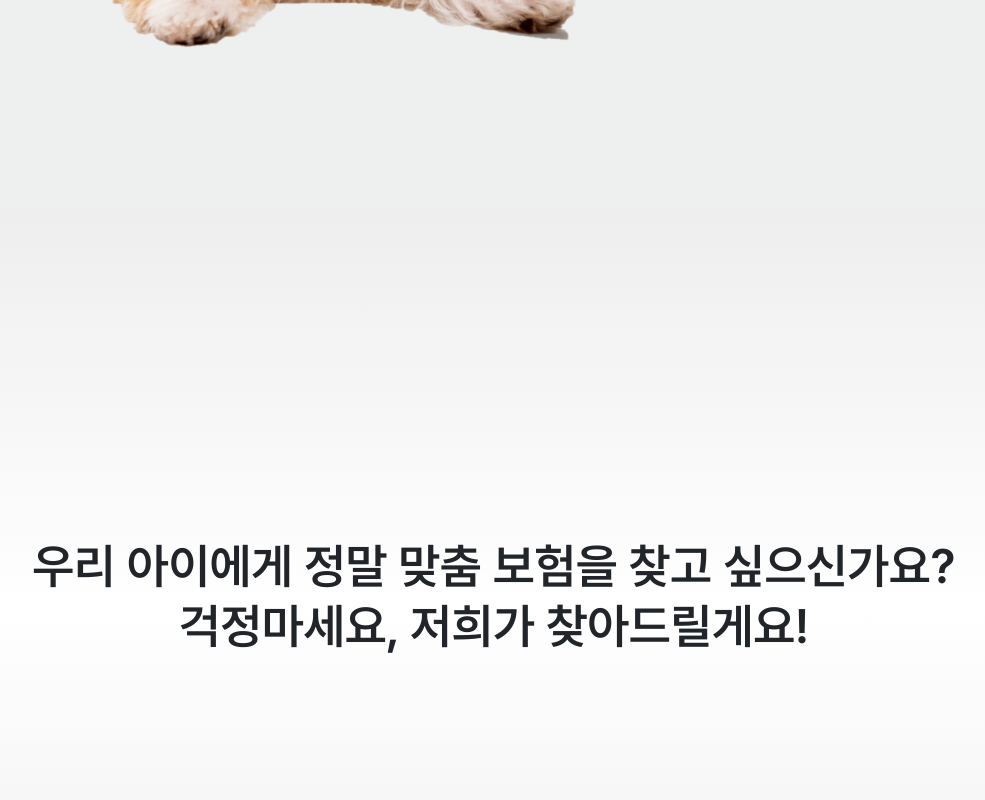
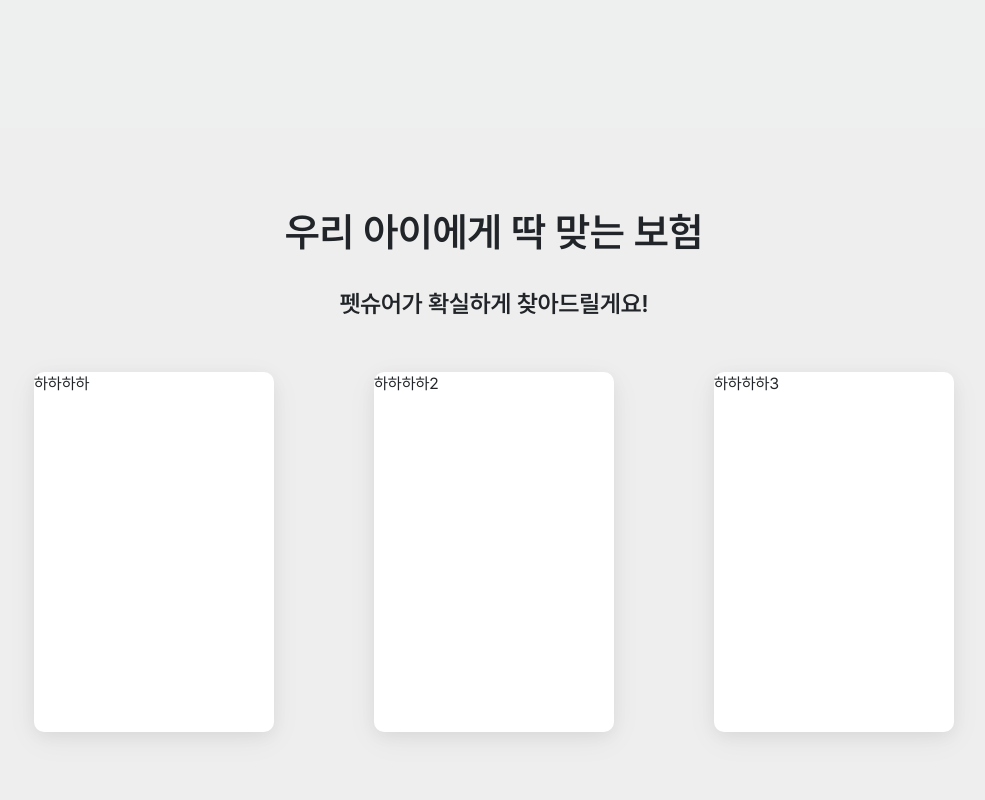
Before and after one commit to jijisusu3/Petsure, a React (Create React App) app in the folder front/: page / in a window 1280 px wide. Shown: the part 1480-2280 px from the top of the page, without its empty margins (146-1131 px from the left). Built offline with nearby package versions, Linux system fonts and the light colour scheme.

Commit message:
refactor: 💡 disease view, landing part2 and 3

```diff
--- a/front/src/components/landing/LandingSection.module.css
+++ b/front/src/components/landing/LandingSection.module.css
@@ -1,12 +1,12 @@
 .landingSection {
   position: relative;
-  height: 100vh;
+  height: 95vh;
   display: flex;
   align-items: center;
 }
 
 .landingSection.tall {
-  height: 100vh;
+  height: 95vh;
 }
 
 .background {
@@ -82,10 +82,10 @@
 }
 
 .back3 {
-  /* background: url('../../images/back3.png');
-  background-size: cover; */
-  background: rgb(238,238,238);
-  background: linear-gradient(0deg, rgba(238,238,238,1) 0%, rgba(255,255,255,1) 50%, rgba(238,238,238,1) 100%);
+  background: url('../../images/back3.png');
+  background-size: cover;
+  /* background: rgb(238,238,238);
+  background: linear-gradient(0deg, rgba(238,238,238,1) 0%, rgba(255,255,255,1) 50%, rgba(238,238,238,1) 100%); */
 }
 
 .last {
--- /dev/null
+++ b/front/src/components/landing/LandingThree.jsx
@@ -0,0 +1,15 @@
+import classes from './LandingThree.module.css';
+
+export default function LandingThree() {
+  return (
+    <div className={classes.landingThree}>
+      <h1>우리 아이에게 딱 맞는 보험</h1>
+      <p>펫슈어가 확실하게 찾아드릴게요!</p>
+      <div className={classes.boxes}>
+        <div className={classes.box}>하하하하</div>
+        <div className={classes.box}>하하하하2</div>
+        <div className={classes.box}>하하하하3</div>
+      </div>
+    </div>
+  );
+}
--- /dev/null
+++ b/front/src/components/landing/LandingThree.module.css
@@ -0,0 +1,36 @@
+.landingThree {
+  position: absolute;
+  width: 100%;
+  height: 100%;
+  display: flex;
+  flex-direction: column;
+  /* justify-content: center; */
+  align-items: center;
+  background: url('../../images/back3.png');
+  background-size: cover;
+}
+
+h1 {
+  margin-top: 80px;
+  margin-bottom: 30px;
+  font-weight: 600;
+}
+
+p {
+  font-size: 24px;
+  font-weight: 600;
+}
+
+.boxes {
+  display: flex;
+  flex-direction: row;
+}
+
+.box {
+  width: 240px;
+  height: 360px;
+  margin: 50px;
+  background-color: white;
+  box-shadow: rgba(17, 17, 26, 0.05) 0px 4px 16px, rgba(17, 17, 26, 0.05) 0px 8px 32px;
+  border-radius: 10px;
+}
--- /dev/null
+++ b/front/src/components/landing/OutroSection.jsx
@@ -0,0 +1,18 @@
+import SpeechBubble from './SpeechBubble';
+import classes from './OutroSection.module.css';
+
+export default function OutroSection() {
+  return (
+    <div className={classes.outroSection}>
+      {/* <SpeechBubble className={classes.bubble1} fill="var(--color-grey-300)" right />
+      <SpeechBubble className={classes.bubble2} fill="var(--color-grey-900)" right />
+      <SpeechBubble className={classes.bubble3} fill="var(--color-grey-500)" />
+      <SpeechBubble className={classes.bubble4} fill="var(--color-primary)" right />
+      <SpeechBubble className={classes.bubble5} fill="var(--color-secondary)" />
+      <SpeechBubble className={classes.bubble6} fill="var(--color-caution)" right />
+      <SpeechBubble className={classes.bubble7} fill="var(--color-error)" />
+      <SpeechBubble className={classes.bubble8} fill="var(--color-vip)" />
+      <SpeechBubble className={classes.bubble9} fill="var(--color-success)" right /> */}
+    </div>
+  );
+}
--- /dev/null
+++ b/front/src/components/landing/OutroSection.module.css
@@ -0,0 +1,109 @@
+.outroSection {
+  position: absolute;
+  width: 100%;
+  height: 100%;
+  display: flex;
+  justify-content: center;
+  align-items: center;
+  background: url('../../images/back3.png');
+  background-size: cover;
+}
+
+/* .bubble1 {
+  position: absolute;
+  top: 25%;
+  left: 30%;
+  opacity: 0;
+  animation: pop 3.1s infinite;
+}
+
+.bubble2 {
+  position: absolute;
+  top: 70%;
+  left: 40%;
+  opacity: 0;
+  animation: pop 4.06s infinite;
+}
+
+.bubble3 {
+  position: absolute;
+  top: 30%;
+  left: 60%;
+  opacity: 0;
+  animation: pop 3.66s infinite;
+}
+
+.bubble4 {
+  position: absolute;
+  top: 58%;
+  left: 15%;
+  opacity: 0;
+  animation: pop 3.31s infinite;
+}
+
+.bubble5 {
+  position: absolute;
+  top: 65%;
+  left: 70%;
+  opacity: 0;
+  animation: pop 2.97s infinite;
+}
+
+.bubble6 {
+  position: absolute;
+  top: 13%;
+  left: 66%;
+  opacity: 0;
+  animation: pop 3.54s infinite;
+}
+
+.bubble7 {
+  position: absolute;
+  top: 5%;
+  left: 38%;
+  opacity: 0;
+  animation: pop 4.44s infinite;
+}
+
+.bubble8 {
+  position: absolute;
+  top: 20%;
+  left: 10%;
+  opacity: 0;
+  animation: pop 3.85s infinite;
+}
+
+.bubble9 {
+  position: absolute;
+  top: 50%;
+  left: 80%;
+  opacity: 0;
+  animation: pop 3.33s infinite;
+}
+
+@keyframes pop {
+  0% {
+    opacity: 0;
+    transform: translateY(8rem);
+  }
+
+  15% {
+    opacity: 1;
+    transform: translateY(0);
+  }
+
+  65% {
+    opacity: 1;
+    transform: translateY(0);
+  }
+
+  80% {
+    opacity: 0;
+    transform: translateY(8rem);
+  }
+
+  100% {
+    opacity: 0;
+    transform: translateY(8rem);
+  }
+} */
--- /dev/null
+++ b/front/src/components/landing/SpeechBubble.jsx
@@ -0,0 +1,29 @@
+import PropTypes from 'prop-types';
+
+function SpeechBubble({ className, fill, right }) {
+  return (
+    <svg
+      width="256"
+      height="88"
+      viewBox="0 0 256 88"
+      fill={fill}
+      xmlns="http://www.w3.org/2000/svg"
+      className={className}
+    >
+      <path d="M0 16C0 7.16344 7.16344 0 16 0H240C248.837 0 256 7.16344 256 16V48C256 56.8366 248.837 64 240 64H16C7.16344 64 0 56.8366 0 48V16Z" />
+      {right ? (
+        <path d="M216.856 88L203 64H230.713L216.856 88Z" />
+      ) : (
+        <path d="M43.8565 88L30.0001 64H57.7129L43.8565 88Z" />
+      )}
+    </svg>
+  );
+}
+
+SpeechBubble.propTypes = {
+  className: PropTypes.string,
+  fill: PropTypes.string.isRequired,
+  right: PropTypes.bool,
+};
+
+export default SpeechBubble;
--- a/front/src/pages/LandingPage.js
+++ b/front/src/pages/LandingPage.js
@@ -1,7 +1,8 @@
 import { useNavigate } from 'react-router-dom';
 import LandingSection from '../components/landing/LandingSection';
 import FooterBar from '../components/common/FooterBar';
-import AboutTopic from '../components/landing/AboutTopic';
+import OutroSection from '../components/landing/OutroSection';
+import LandingThree from '../components/landing/LandingThree';
 
 const LandingPage = () => {
   const navigate = useNavigate();
@@ -9,7 +10,7 @@ const LandingPage = () => {
   const contents = [
     {
       title: ['', 'Are you sure?', 'PetSure!'],
-      content: ['다양한 보험 정보를 무료로 검색해보세요!', '반려동물을 위한 확실한 보험정보'],
+      content: ['다양한 보험 정보를 무료로 검색해보세요!', '반려동물을 위한 확실한 보험정보 💌'],
       background: 'back1',
       button: {
         name: '펫슈어와 함께 알아보기',
@@ -19,68 +20,26 @@ const LandingPage = () => {
           navigate('/basicinput');
         },
       },
-
-      // foreground: <RotatingGlobe />,
-      // center: true,
     },
     {
       title: ['최소 정보로 최대 만족'],
       content: [
         '개인정보를 입력하기 부담스러우신가요?',
         '펫슈어는 로그인 없이 이용할 수 있답니다.',
-        '종과 나이만 알려주세요 :)',
+        '종과 나이만 알려주세요 😉',
       ],
       background: 'back2',
       foreground: <div />,
-      // button: {
-      //   name: '간단 추천 받기',
-      //   color: 'yellow',
-      //   size: 'middle',
-      //   action() {
-      //     navigate('/basicinput');
-      //   },
-      // },
       right: true,
-      // background: 'back1',
-      // colorInvert: true,
     },
     {
-      title: [
-        '우리 아이에게 정말 맞춤 보험을 찾고 싶으신가요?',
-        '걱정마세요, 저희가 찾아드릴게요!',
-      ],
+      title: [''],
       content: [''],
+      right: true,
       foreground: <div />,
-      background: 'back3',
-      // background: <AboutTopic />,
-      center: true,
+      background: <LandingThree />,
+      colorInvert: true,
     },
-    // {
-    //   title: ['5분이 너무 짧다고요?', '그런 당신께 VIP를 추천해요!'],
-    //   content: ['VIP를 구독하고 끊임없이 이야기하세요!'],
-    //   button: {
-    //     name: 'VIP로 가입',
-    //     color: 'vip',
-    //     action() {
-    //       navigate('/signup');
-    //     },
-    //   },
-    //   foreground: <VipTable />,
-    //   background: 'back2',
-    //   colorInvert: true,
-    // },
-    // {
-    //   title: ['자, 그럼 이야기를 시작해볼까요?'],
-    //   button: {
-    //     name: 'Try now!',
-    //     action() {
-    //       navigate('/login');
-    //     },
-    //   },
-    //   center: true,
-    //   foreground: <div />,
-    //   background: <OutroSection />,
-    // },
   ];
 
   return (
@@ -88,8 +47,7 @@ const LandingPage = () => {
       {contents.map((content, index) => (
         <LandingSection key={index} content={content} />
       ))}
-      <h2>이게 landing page다~!</h2>
-      <FooterBar />
+      {/* <FooterBar /> */}
     </>
   );
 };
```
Also changed, not shown: front/src/images/plus.svg (added), 1 other file (tests, documents, lock files or other folders).
